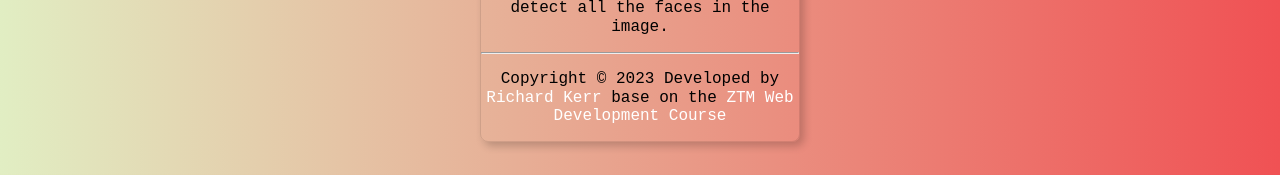
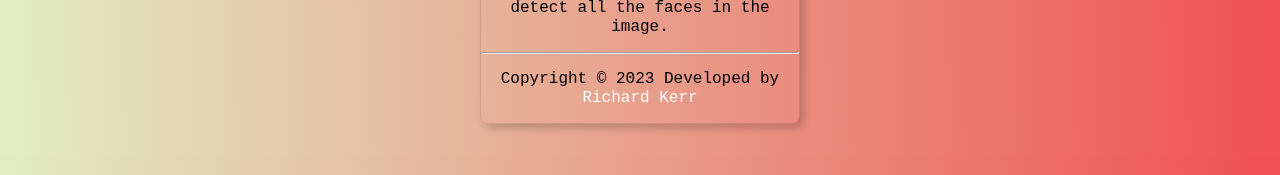
Before and after one commit to newVoid2/smart-brain, a React (Create React App) app: page / in a window 1280 px wide. Both pictures are taken after a click on the element "About". Shown: the part 371-546 px from the top of the page. Built offline with nearby package versions, Linux system fonts and the light colour scheme.

Commit message:
fixing about page

```diff
--- a/src/components/About/About.js
+++ b/src/components/About/About.js
@@ -8,7 +8,7 @@ const About = () => {
             <h1 className="f1 tc">Welcome to SmartBrain</h1>
             <p>This app can detect the highest concept of the image, list the colors that made up the image and detect all the faces in the image.</p>
             <hr />
-            <p>Copyright &copy; 2023 Developed by <a href="https://www.linkedin.com/in/richard-kerr-198a6a290/" target="_blank" rel="noreferrer">Richard Kerr</a> base on the <a href="https://zerotomastery.io/courses/coding-bootcamp/" target="_blank" rel="noreferrer">ZTM Web Development Course</a></p>
+            <p>Copyright &copy; 2023 Developed by <a href="https://www.linkedin.com/in/richard-kerr-198a6a290/" target="_blank" rel="noreferrer">Richard Kerr</a></p>
         </article>
         </div>
     );
```
